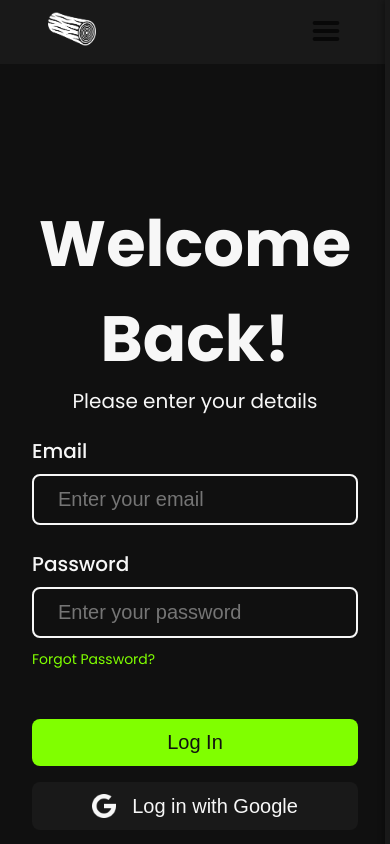
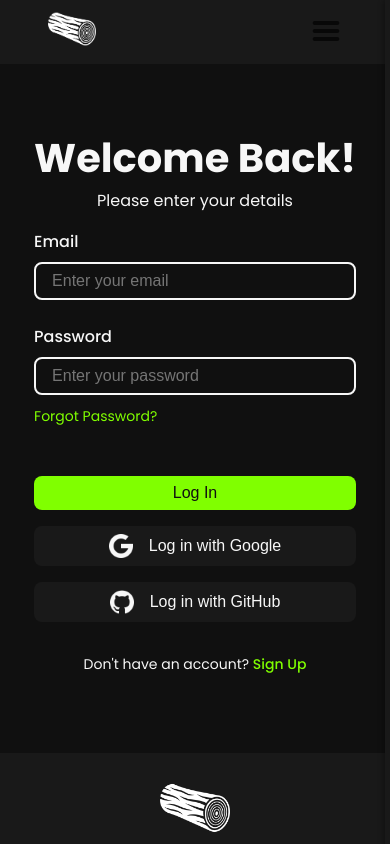
Before and after one commit to waleedsadeh/tradinglog, a React (Create React App) app: page /login in a window 390 px wide. Shown: the top 844 px of the page. Built offline with nearby package versions, Linux system fonts and the light colour scheme; no server answers.

Commit message:
changes in css for mobile devices for the contact and login page

```diff
--- a/src/styles/Contact.css
+++ b/src/styles/Contact.css
@@ -149,6 +149,24 @@
         width: 50%;
     }
 
+    .contact-form-container h1 {
+        font-size: 2.5rem;
+    }
+    .contact-form-container p {
+        font-size: 1rem;
+    }
+    .contact-form-container label {
+        font-size: 1rem;
+    }
+    .contact-form-container input,
+    .contact-form-container textarea {
+        font-size: 1rem;
+        padding: 0.5rem 1rem;
+    }
+    .contact-form-button {
+        font-size: 1rem;
+        padding: 0.5rem;
+    }
 }
 
 /* Mobile layout - stack containers vertically */
--- a/src/styles/Login.css
+++ b/src/styles/Login.css
@@ -159,3 +159,46 @@
 .signup-redirect a:hover {
     text-decoration: underline;
 }
+
+@media screen and (max-width: 768px) {
+    .login-container {
+        margin: 2rem auto;
+        padding: 2rem;
+        flex: 1;
+    }
+    .login-header h1 {
+        font-size: 2.5rem;
+    }
+
+    .login-header p {
+        font-size: 1rem;
+    }
+
+    .input-container label {
+        font-size: 1rem;
+    }
+
+    .input-container input {
+        font-size: 1rem;
+        padding: 0.5rem 1rem;
+    }
+
+    .login-button {
+        font-size: 1rem;
+        padding: 0.5rem 1rem;
+    }
+
+    .forgot-password a {
+        font-size: 0.875rem;
+    }
+
+    .social-login-button {
+        font-size: 1rem;
+        padding: 0.5rem 1rem;
+
+    }
+
+    .signup-redirect p {
+        font-size: 0.875rem;
+    }
+}
```
